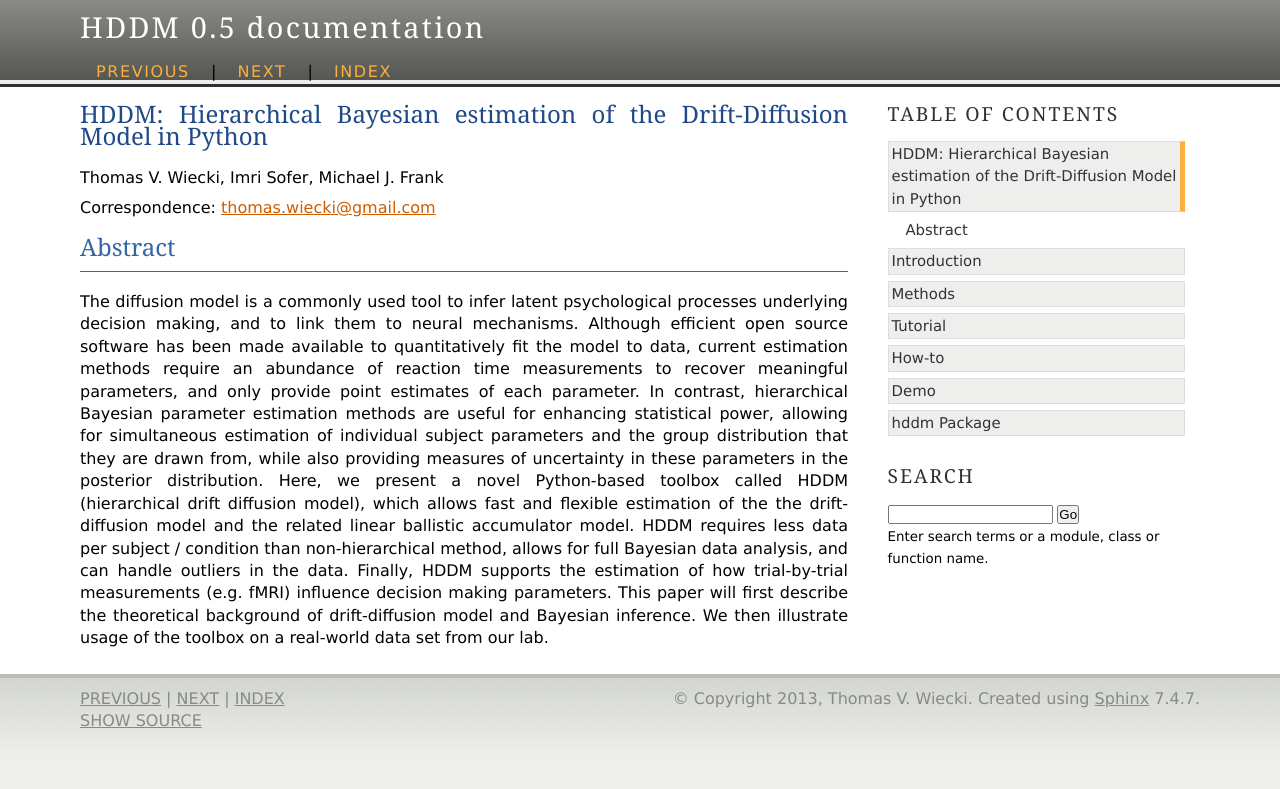
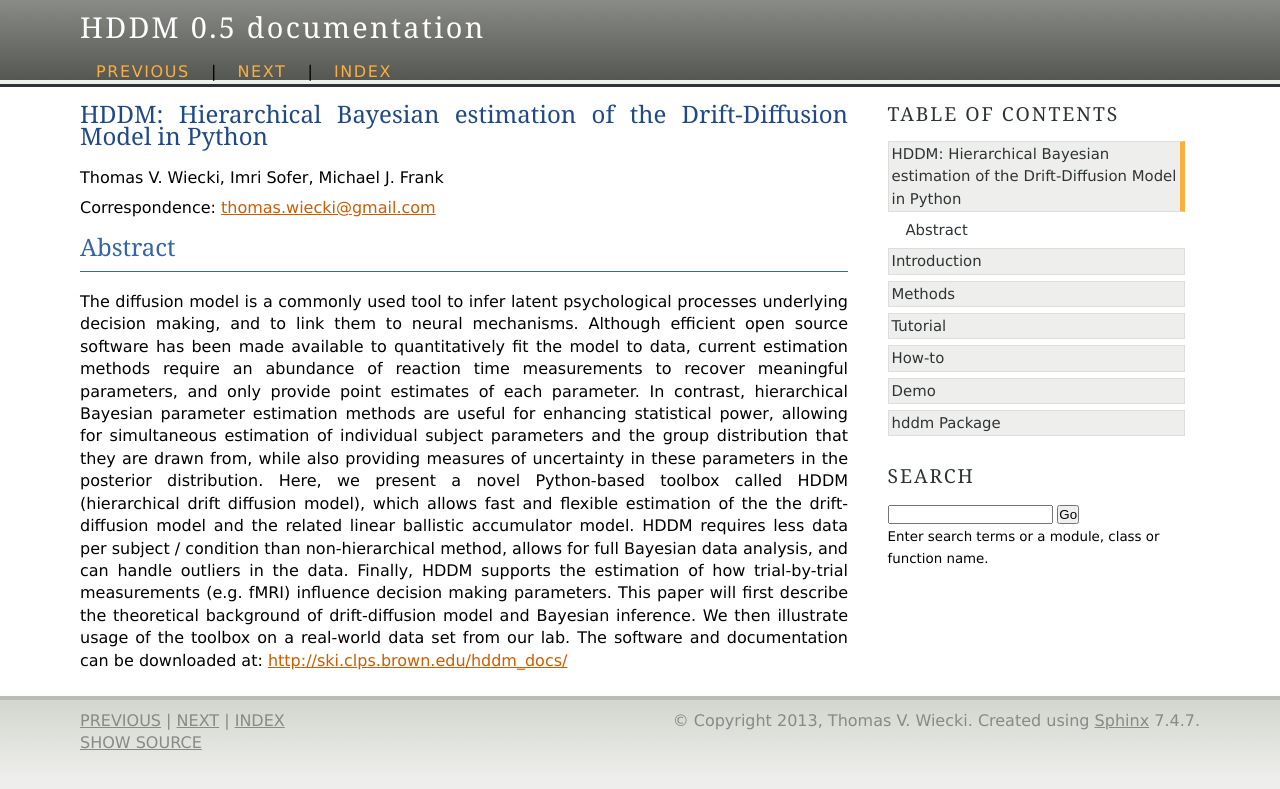
Before and after one commit to hddm-devs/hddm, a Sphinx documentation site: the page built from docs/source/abstract.rst, in a window 1280 px wide. Shown: the top 789 px of the page. Built offline with Sphinx 7.4.7, drawn with Linux system fonts in a browser that asks for light colours.

Commit message:
DOC: Added link to abstract.

```diff
--- a/docs/source/abstract.rst
+++ b/docs/source/abstract.rst
@@ -33,4 +33,5 @@ HDDM supports the estimation of how trial-by-trial measurements
 (e.g. fMRI) influence decision making parameters. This paper will
 first describe the theoretical background of drift-diffusion model and
 Bayesian inference. We then illustrate usage of the toolbox on a
-real-world data set from our lab.
+real-world data set from our lab. The software and documentation can
+be downloaded at: http://ski.clps.brown.edu/hddm_docs/
```
